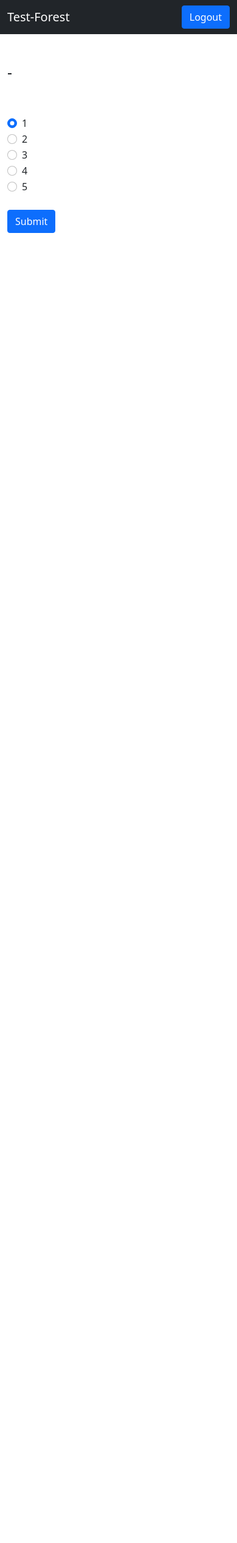
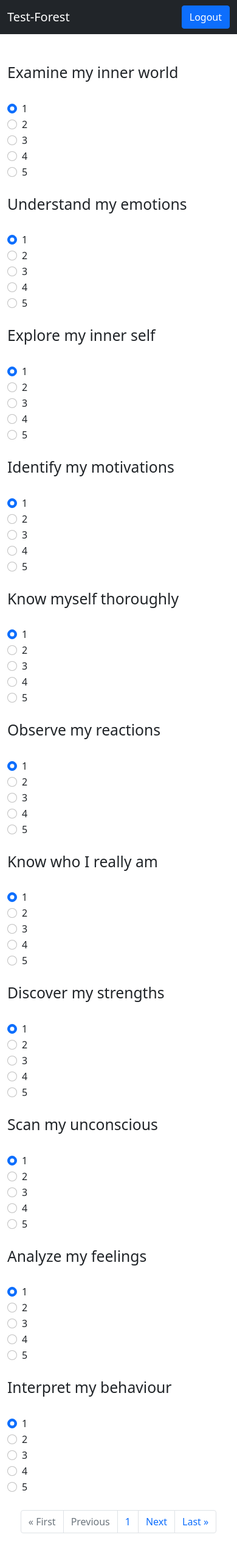
Before and after one commit to MiqueasAguirreANX/test-forest, a Django app: page / in a window 390 px wide. Shown: the whole page at 61% size. Before the commit the page ends 382 px from the top, so only its background shows below. Run offline with Django 3.2, Linux system fonts and the light colour scheme; a user stored in the database is signed in; data comes from the database, SQL or seed files in the repository; both versions use the stored data as it was after the commit.

Commit message:
added paginator and pagination and added two groups with 11 questions in both

```diff
--- a/test_forest_sigma/core/views.py
+++ b/test_forest_sigma/core/views.py
@@ -1,13 +1,18 @@
 from django.shortcuts import redirect, render
 from django.contrib.auth.decorators import login_required
 from .models import Question, Answer
+from django.core.paginator import Paginator
 # Create your views here.
 # @login_required
 
 
 @login_required
 def index(request):
-    return render(request, "question.html")
+    questions = Question.objects.all()
+    paginator = Paginator(questions, 11)
+    page_number = request.GET.get('page')
+    page_obj = paginator.get_page(page_number)
+    return render(request, "question.html", {'page_obj': page_obj})
 
 
 # Reusable view for every question
--- a/test_forest_sigma/templates/account/base.html
+++ b/test_forest_sigma/templates/account/base.html
@@ -25,6 +25,37 @@
       </nav>
     {% block content  %}
     {% endblock content %}
+    <!-- Pagination Start -->
+
+    <div class="col-md-12">
+        <nav aria-label="Page navigation example">
+        <ul class="pagination justify-content-center">
+          {% if page_obj.has_previous %}
+          <li class="page-item"><a href="?page=1" class="page-link">&laquo; First</a></li>
+          <li class="page-item"><a href="?page={{ page_obj.previous_page_number }}" class="page-link">Previous</a></li>
+          {% else %}
+          <li class="page-item disabled"><a class="page-link">&laquo; First</a></li>
+          <li class="page-item disabled"><a class="page-link">Previous</a></li>
+          {% endif %}
+
+
+          {% if page_obj.number %}
+          <li class="page-item"><a class="page-link">{{ page_obj.number }}</a></li>
+          {% else %}
+          <li class="page-item"><a class="page-link">0</a></li>
+          {% endif %}
+          {% if page_obj.has_next %}
+          <li class="page-item"><a href="?page={{ page_obj.next_page_number }}" class="page-link">Next</a></li>
+          <li class="page-item"><a href="?page={{ page_obj.paginator.num_pages }}" class="page-link">Last &raquo;</a></li>
+          {% else %}
+          <li class="page-item disabled"><a class="page-link">Next</a></li>
+          <li class="page-item disabled"><a class="page-link">Last &raquo;</a></li>
+          {% endif %}
+        </ul>
+        </nav>
+      </div>
+    <!-- Pagination ends -->
+</div>
     <script>
         document.querySelector('#div_id_email').style.display='none';
     </script>
--- a/test_forest_sigma/templates/question.html
+++ b/test_forest_sigma/templates/question.html
@@ -4,13 +4,12 @@
 
 {% block content %}
 <div class="container mt-5 col-lg-6" style="margin-top: 100px;">
-
-    <h2>{{ question }} - {{ id }}</h2>
-    <br>
+    {% for question in page_obj %}
+    <h2>{{ question.question }}</h2>
     <br>
     <form method="POST">
         {% csrf_token %}
-        <div class="form-check">
+        <div class="form-check ml-3">
             <input class="form-check-input" type="radio" name="flexRadioDefault" id="flexRadioDefault1" value="1" checked>
             <label class="form-check-label" for="flexRadioDefault1">
               1
@@ -41,8 +40,9 @@
             </label>
         </div>
         <br>
-        <button type="submit" class="btn btn-primary">Submit</button>
+
     </form>
+    {% endfor %}
 </div>
 
 
```
Also changed, not shown: test_forest_sigma/db.sqlite3.
